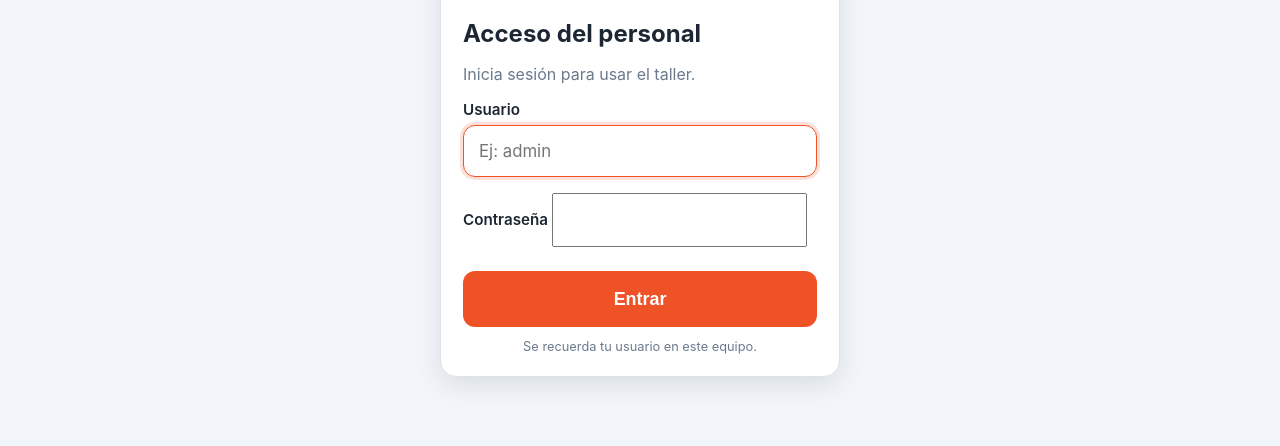
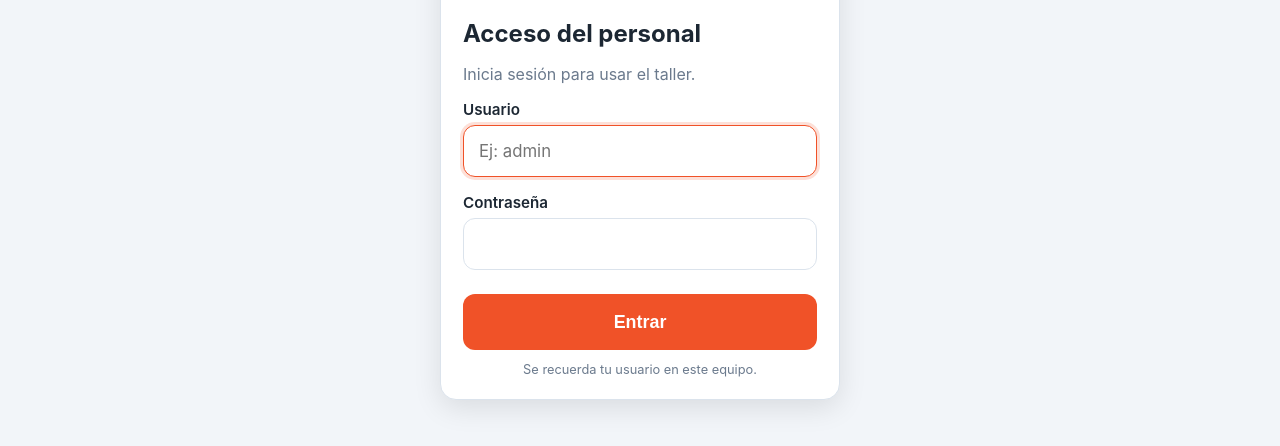
Before and after one commit to sebastianhoyosaidev/TrackingGHphones, a plain HTML site: page frontend/index.html in a window 1280 px wide. Shown: the part 264-710 px from the top of the page. Drawn offline with Linux system fonts and the light colour scheme; no server answers.

Commit message:
Hora local de Florida y estilo del campo de contraseña
- server.js: fija TZ=America/New_York (configurable) para que
  datetime('now','localtime') no guarde la hora en UTC.
- styles.css: aplica el estilo de los campos a input[type=password].

Co-Authored-By: Claude Opus 5.5 <noreply@anthropic.com>
Claude-Session: https://claude.ai/code/session_01B9sBEsTzTh33EUuRH8VwV3

```diff
--- a/frontend/styles.css
+++ b/frontend/styles.css
@@ -88,7 +88,7 @@ main { max-width: 1320px; margin: 0 auto; padding: 18px 14px 60px; }
 form label, .field { display: block; margin-bottom: 16px; font-weight: 600; font-size: .95rem; }
 .field-label { display: block; margin-bottom: 8px; font-weight: 600; font-size: .95rem; }
 .field-label small, label small { font-weight: 400; color: var(--muted); }
-input[type="text"], input[type="tel"], input[type="search"], input[type="date"], textarea, select {
+input[type="text"], input[type="tel"], input[type="search"], input[type="date"], input[type="password"], textarea, select {
   width: 100%; margin-top: 6px; padding: 12px;
   border: 1.5px solid var(--border); border-radius: var(--radius);
   font-size: 1rem; font-family: inherit; background: #fff; color: var(--text);
```
Also changed, not shown: backend/server.js (+7 -0 lines).
